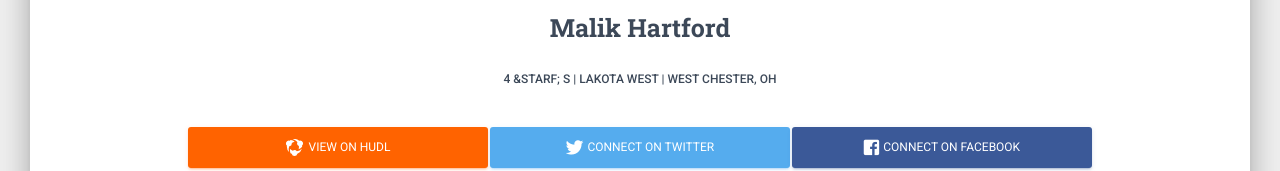
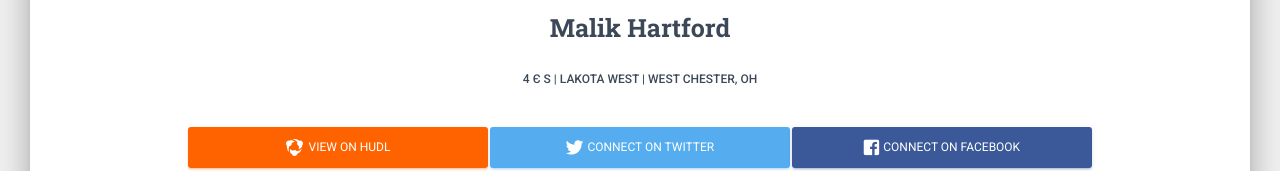
Before and after one commit to jarzion/malikhartford, a Next.js app: page / in a window 1280 px wide. Shown: the part 220-391 px from the top of the page. Built offline with nearby package versions, Linux system fonts and the light colour scheme.

Commit message:
fixed star and espn logo color

```diff
--- a/pages/index.js
+++ b/pages/index.js
@@ -44,7 +44,7 @@ export default function ProfilePage({ ...rest }) {
                 </div>
                 <div className={classes.name}>
                   <h3 className={classes.title}>Malik Hartford</h3>
-                  <h6>4 &starf; S | Lakota West | West Chester, OH</h6>
+                  <h6>{'4 ' + String.fromCharCode(1108) + ' S | Lakota West | West Chester, OH'}</h6>
                 </div>
               </div>
             </GridItem>
@@ -78,7 +78,7 @@ export default function ProfilePage({ ...rest }) {
             </div>
             <div>
               <Button color="github" style={{minWidth: '300px'}} onClick={() => {window.open('https://www.on3.com/db/malik-hartford-147153/','_blank')}}>
-              <img src="/img/malik/on3.svg" type="image/svg+xml" style={{minHeight: '17px', maxHeight: '17px'}}></img>&nbsp;&nbsp;View on on3
+              <img src="/img/malik/on3.svg" type="image/svg+xml" style={{minHeight: '17px', maxHeight: '17px', color: '#FFFFFF'}}></img>&nbsp;&nbsp;View on on3
               </Button>
             </div>
             <div>
```
